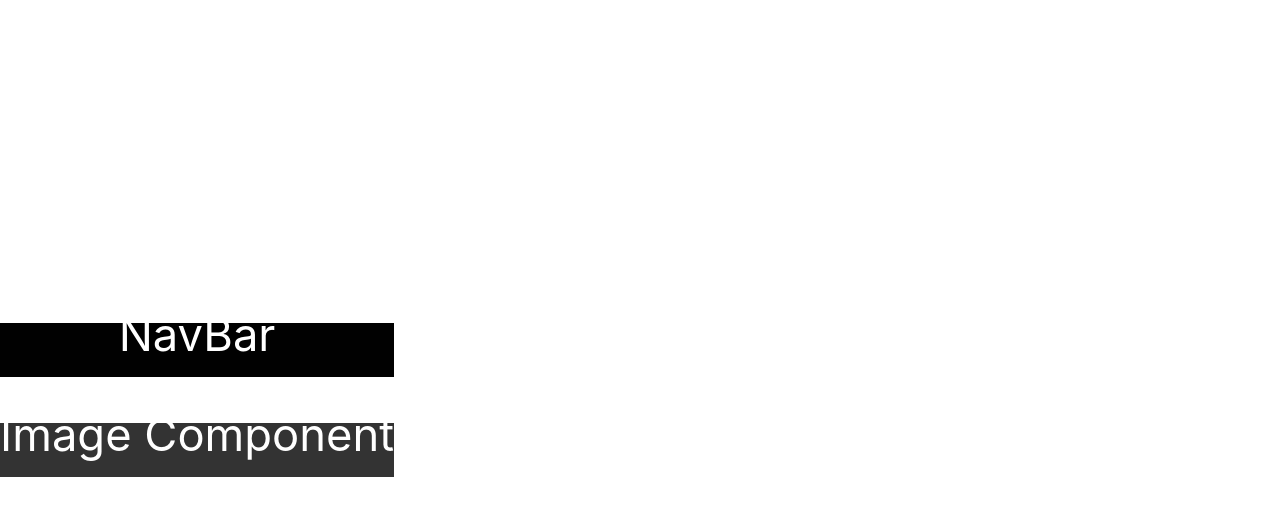
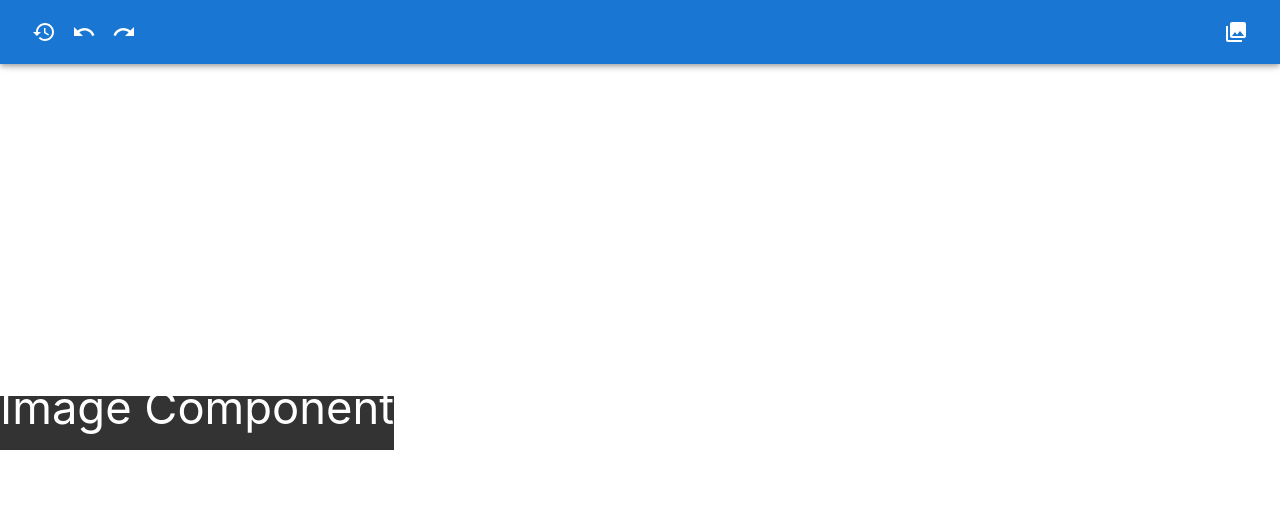
Before and after one commit to rodrigotonso/Imigx-Project, a React (Vite) app: page / in a window 1280 px wide. Shown: the top 516 px of the page. Built offline with nearby package versions, Linux system fonts and the light colour scheme.

Commit message:
add style to navBar

```diff
--- a/package.json
+++ b/package.json
@@ -11,6 +11,7 @@
     "build-storybook": "build-storybook"
   },
   "dependencies": {
+    "@mui/icons-material": "^5.10.2",
     "@mui/material": "^5.10.2",
     "@mui/styles": "^5.10.2",
     "react": "^18.2.0",
--- a/src/components/img-card/ImgCard.tsx
+++ b/src/components/img-card/ImgCard.tsx
@@ -5,10 +5,10 @@ import CardMedia from "@mui/material/CardMedia";
 import Button from "@mui/material/Button";
 import Typography from "@mui/material/Typography";
 import propsImageCard from "src/interfaces/components";
-import { imgCardStyles } from "./styles";
+import { useImgCardStyles } from "./styles";
 
 const ImgCard = ({imgURL}:propsImageCard) => {
-    const s = imgCardStyles();
+    const s = useImgCardStyles();
     return (
         <Card sx={{ maxWidth: 345 }} className={s.imageCard}>
             <CardMedia
--- a/src/components/img-card/styles.tsx
+++ b/src/components/img-card/styles.tsx
@@ -1,7 +1,7 @@
 import { createStyles, makeStyles } from "@mui/styles";
 import { Theme } from "@mui/system";
 
-export const imgCardStyles = makeStyles((theme: Theme) =>
+export const useImgCardStyles = makeStyles((theme: Theme) =>
     createStyles({
         imageCard: {
             backgroundColor: "#DDD",
--- a/src/components/navbar/NavBar.tsx
+++ b/src/components/navbar/NavBar.tsx
@@ -1,9 +1,35 @@
+import { AppBar, IconButton, Toolbar } from "@mui/material";
+import { Undo, Redo, History, Collections } from "@mui/icons-material";
 import { useNavBarStyles } from "./styles";
 
 const NavBar = () => {
     const s = useNavBarStyles();
 
-    return <div className={s.navBar}>NavBar</div>;
+    return (
+        <AppBar className={s.appBar}>
+            <Toolbar className={s.toolbar}>
+                <div>
+                    <IconButton aria-label="history" className={s.menuButton}>
+                        <History className={s.iconButton} />
+                    </IconButton>
+                    <IconButton aria-label="undo" className={s.menuButton}>
+                        <Undo className={s.iconButton} />
+                    </IconButton>
+                    <IconButton aria-label="redo" className={s.menuButton}>
+                        <Redo className={s.iconButton} />
+                    </IconButton>
+                </div>
+                <div>
+                    <IconButton
+                        aria-label="collections"
+                        className={s.menuButton}
+                    >
+                        <Collections className={s.iconButton} />
+                    </IconButton>
+                </div>
+            </Toolbar>
+        </AppBar>
+    );
 };
 
 export default NavBar;
--- a/src/components/navbar/styles.tsx
+++ b/src/components/navbar/styles.tsx
@@ -1,15 +1,19 @@
 import { createStyles, makeStyles } from "@mui/styles";
-import { Theme } from "@mui/system";
+import { styled, Theme } from "@mui/system";
 
 export const useNavBarStyles = makeStyles((theme: Theme) =>
     createStyles({
-        navBar: {
-            backgroundColor: "#010101",
-            backdropFilter: "blur(3px)",
-            color: "#FFF",
-            height: "54px",
-            textAlign: "center",
-            fontSize: "34pt",
+        appBar: {
+            backgroundColor: "#17F",
+        },
+        toolbar: {
+            justifyContent: "space-between",
+        },
+        menuButton: {
+            display: "inline-flex",
+        },
+        iconButton: {
+            color:"white",
         },
     })
 );
```
Also changed, not shown: 1 other file (tests, documents, lock files or other folders).
